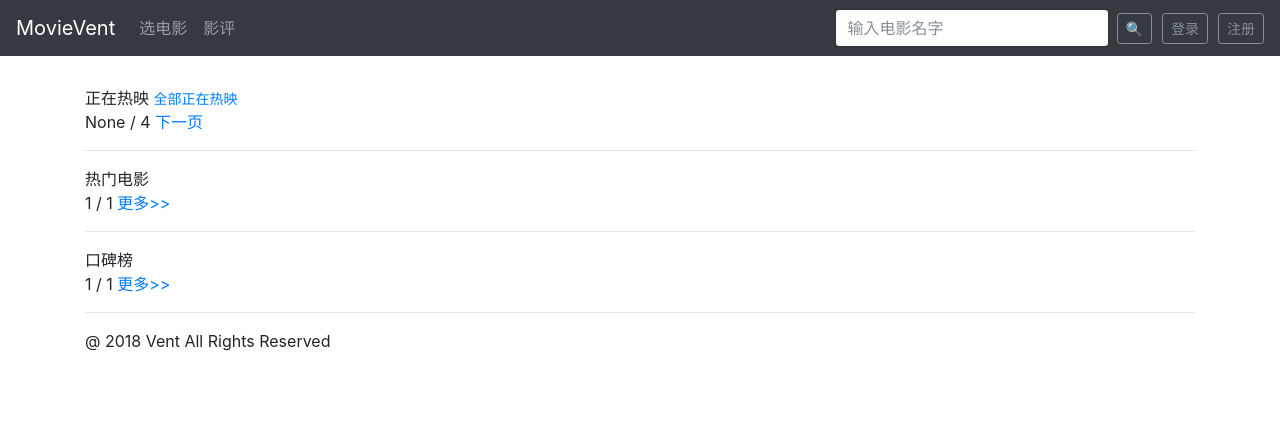
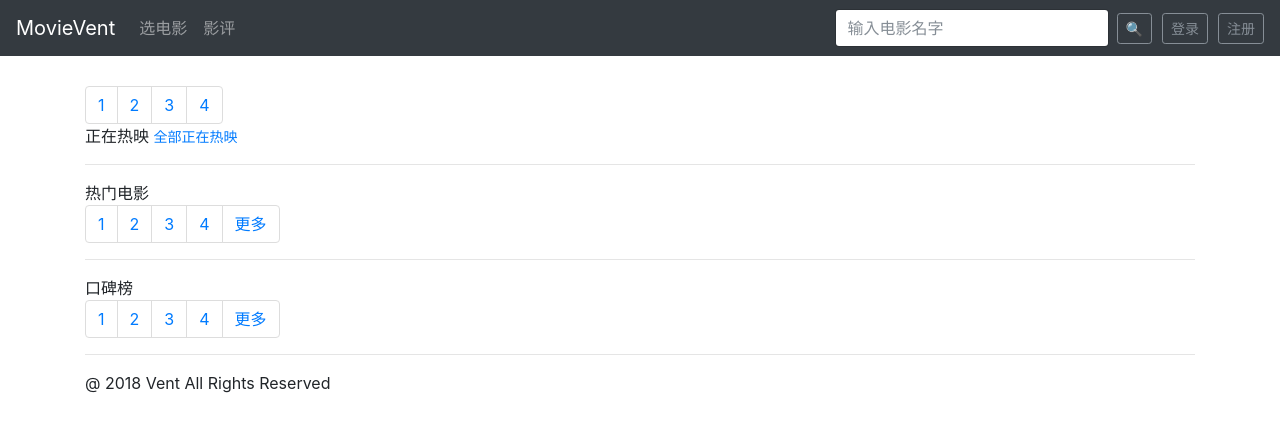
Before and after one commit to xfffrank/MovieVent, a Django app: page / in a window 1280 px wide. Shown: the top 432 px of the page. Run offline with Django 3.2, Linux system fonts and the light colour scheme; data that the repository does not hold is empty; some libraries are stand-ins or nearby versions.

Commit message:
update index

```diff
--- a/movies/views.py
+++ b/movies/views.py
@@ -126,6 +126,8 @@
     # 获取标签和排序方式
     tag = request.GET.get('tag', '热门')
     sort = request.GET.get('sort', 'recommend')
+    # 获取索引位置，并强制转换为整数
+    start_pos = int(request.GET.get("start_pos", 0))
     # print(tag, sort)
 
     if sort == 'recommend':
@@ -135,25 +137,10 @@
     elif sort == 'rank':
         sort_value = '-rating'
 
-    limit = 20 # 每页显示的数量
-
-    # 取页码以及翻页类型
-    # 当前页面若取不到，则默认第一页
-    # 注意这里 page 参数对应的值在前端
-    current_p = int(request.GET.get('page', '1'))
-    page_type = request.GET.get('page_type', '')
-
-    if page_type == 'previous':
-        current_p -= 1
-    elif page_type == 'next':
-        current_p += 1
-    print('当前页数', current_p) #test
-
+    limit = 20  # 每页显示的数量
     previous_page = True
     next_page = True
-    start_pos = (current_p - 1) * limit
     end_pos = start_pos + limit
-
 
     if tag == '热门':
         # 计算该类别的电影数量
@@ -197,7 +184,7 @@
     # 判断是否有上下页
     if start_pos <= 0:
         previous_page = False
-    if end_pos > movie_num:
+    if end_pos >= movie_num:
         next_page = False
 
     # test
@@ -207,15 +194,8 @@
     # print('end_pos', end_pos)
 
     for movie in movie_list:
+        # 取电影名字的中文部分
         movie.name = movie.name.split(' ')[0]
-
-    # paginator
-    # limit = 15
-    # paginator = Paginator(movie_list, limit)
-    # page = request.GET.get('page')
-    # print('当前页数', page)
-    # movies = paginator.get_page(page)
-
 
     context = {
         'movie_list': movie_list,
@@ -223,98 +203,64 @@
         'sort': sort,
         'previous_page': previous_page,
         'next_page': next_page,
-        'current_p': current_p,
-        'page_type': page_type,
+        'start_pos': start_pos,
     }
 
     return render(request, 'movies/pick_movie.html', context)
 
 
-
 def index(request):
-
-    # now_playing_list = Movie.objects.order_by('-release_time')[:5]
-    # for movie in now_playing_list:
-    #     movie.name = movie.name.split(' ')[0]
-    #
-    # now_playing_page = request.GET.get('now_playing_page', 1)
-    # # 判断是否有上下页
-    # if now_playing_page == 1:
-    #     np_previous = 0
-    # elif now_playing_page == 4:
-    #     np_next = 0
-    # else:
-    #     np_previous = 1
-    #     np_next = 1
-    #
-    # # 建立数据库连接
-    # connection = pymysql.connect(
-    #     host='localhost',
-    #     user='abc',
-    #     password='123',
-    #     db='Vent',
-    #     charset='utf8mb4',
-    #     cursorclass=pymysql.cursors.DictCursor
-    # )
-    # try:
-    #     with connection.cursor() as cursor:
-    #         sql = "SELECT `name`, `poster`, `rating` from `movies_movie` ORDER BY `release_time` DESC LIMIT 20"
-    #         cursor.execute(sql)
-    #         result = cursor.fetchall()
-    # except Exception as e:
-    #     print(e)
-    # else:
-    #     test = result[5:10]
-    #     # test_ret = json.dumps(test)
-    #     # test_json = json.loads(test_ret)
-    #     return JsonResponse(test)
-    #
-    # context = {
-    #     'np_list': now_playing,
-    #     # 'hot_list': hot_list,
-    #     # 'rating_list': rating_list,
-    #     'now_playing_page': now_playing_page,
-    #     # 'hot_page': hot_page,
-    #     # 'rating_page': rating_page,
-    # }
-    #
-    # return render(request, 'movies/index.html', context)
+    hot_page = int(request.GET.get('hot_page', 1))
+    np_page = int(request.GET.get('np_page', 1))
+    r_page = int(request.GET.get('r_page', 1))
 
     # 正在上映
-    now_playing = Movie.objects.order_by('-release_time')[:20]
+    start_pos_np = (np_page - 1) * 5
+    end_pos_np = start_pos_np + 5
+    now_playing = Movie.objects.order_by('-release_time')[start_pos_np:end_pos_np]
     for movie in now_playing:
         movie.name = movie.name.split(' ')[0]
 
-    limit = 5
-    paginator1 = Paginator(now_playing, limit)
-    now_playing_page = request.GET.get('now_playing_page')
-    now_playing = paginator1.get_page(now_playing_page)
+    # limit = 5
+    # paginator1 = Paginator(now_playing, limit)
+    # now_playing_page = request.GET.get('now_playing_page')
+    # now_playing = paginator1.get_page(now_playing_page)
 
     # 热门电影
-    hot_list = Movie.objects.order_by('-heat')[:20]
+    start_pos_h = (hot_page - 1) * 5
+    end_pos_h = start_pos_h + 5
+    hot_list = Movie.objects.order_by('-heat')[start_pos_h:end_pos_h]
     for movie in hot_list:
         movie.name = movie.name.split(' ')[0]
 
-    paginator2 = Paginator(hot_list, limit)
-    hot_page = request.GET.get('hot_page')
-    hot_list = paginator2.get_page(hot_page)
+    # paginator2 = Paginator(hot_list, limit)
+    # hot_page = request.GET.get('hot_page')
+    # hot_list = paginator2.get_page(hot_page)
 
     # 口碑榜
-    rating_list = Movie.objects.order_by('-rating')[:20]
+    start_pos_r = (r_page - 1) * 5
+    end_pos_r = start_pos_r + 5
+
+    rating_list = Movie.objects.order_by('-rating')[start_pos_r:end_pos_r]
     for movie in rating_list:
         movie.name = movie.name.split(' ')[0]
 
-    paginator2 = Paginator(rating_list, limit)
-    rating_page = request.GET.get('rating_page')
-    rating_list = paginator2.get_page(rating_page)
+    # paginator2 = Paginator(rating_list, limit)
+    # rating_page = request.GET.get('rating_page')
+    # rating_list = paginator2.get_page(rating_page)
+
+    #test
+    # print(len(now_playing))
 
     context = {
         'np_list': now_playing,
         'hot_list': hot_list,
         'rating_list': rating_list,
-        'now_playing_page': now_playing_page,
+        'r_page': r_page,
         'hot_page': hot_page,
-        'rating_page': rating_page,
+        'np_page': np_page,
+        # test
+        # 'movie': now_playing[0],
     }
 
     return render(request, 'movies/index.html', context)
@@ -326,21 +272,14 @@
     movie = get_object_or_404(Movie, pk=movie_id)
 
     # 排序方式
-    sort = request.GET.get('sort')
-    # 获取页码以及翻页类型
-    current_p = int(request.GET.get('page', '1'))
-    page_type = request.GET.get('page_type', '')
+    sort = request.GET.get('sort', 'votes')
+    # 获取索引位置，并强制转换为整数
+    start_pos = int(request.GET.get("start_pos", 0))
 
     limit = 20  # 每页显示的数量
-    # 判断翻页类型
-    if page_type == 'previous':
-        current_p -= 1
-    elif page_type == 'next':
-        current_p += 1
 
     previous_page = True
     next_page = True
-    start_pos = (current_p - 1) * limit
     end_pos = start_pos + limit
 
     comment_num = movie.comment_set.count()
@@ -356,17 +295,17 @@
         except Exception as e:
             print(e)
             comment_set = movie.comment_set.order_by('-time')[start_pos:]
-    else: # 默认排序
-        try:
-            comment_set = movie.comment_set.order_by('-thumb_ups')[start_pos:end_pos]
-        except Exception as e:
-            print(e)
-            comment_set = movie.comment_set.order_by('-thumb_ups')[start_pos:]
+    # else: # 默认排序
+    #     try:
+    #         comment_set = movie.comment_set.order_by('-thumb_ups')[start_pos:end_pos]
+    #     except Exception as e:
+    #         print(e)
+    #         comment_set = movie.comment_set.order_by('-thumb_ups')[start_pos:]
 
     # 判断是否有上下页
     if start_pos <= 0:
         previous_page = False
-    if end_pos > comment_num:
+    if end_pos >= comment_num:
         next_page = False
 
     if request.method == 'POST':
@@ -394,8 +333,8 @@
                 'movie': movie,
                 'comment_set': comment_set,
                 'form': form,
-                'current_p': current_p,
-                'page_type': page_type,
+                'sort': sort,
+                'start_pos': start_pos,
                 'previous_page': previous_page,
                 'next_page': next_page,
             }
@@ -410,10 +349,10 @@
 
         context = {
             'movie': movie,
+            'sort': sort,
             'comment_set': comment_set,
             'form': form,
-            'current_p': current_p,
-            'page_type': page_type,
+            'start_pos': start_pos,
             'previous_page': previous_page,
             'next_page': next_page,
         }
@@ -423,23 +362,14 @@
 
 def reviews(request):
     # 排序方式
-    sort = request.GET.get('sort')
-    # 取页码以及翻页类型
-    # 当前页面若取不到，则默认第一页
-    # 注意这里 page 参数对应的值在前端
-    current_p = int(request.GET.get('page', '1'))
-    page_type = request.GET.get('page_type', '')
+    sort = request.GET.get('sort', 'votes')
+    # 获取索引位置，并强制转换为整数
+    start_pos = int(request.GET.get("start_pos", 0))
+
     limit = 20  # 每页显示的数量
-
-    # 判断翻页类型
-    if page_type == 'previous':
-        current_p -= 1
-    elif page_type == 'next':
-        current_p += 1
 
     previous_page = True
     next_page = True
-    start_pos = (current_p - 1) * limit
     end_pos = start_pos + limit
 
     comment_num_limit = 100
@@ -455,15 +385,12 @@
 
     elif sort == 'time':
         comment_set = Comment.objects.order_by('-time')[start_pos:end_pos]
-    else: # 默认排序方式
-        comment_set = Comment.objects.order_by('-thumb_ups')[start_pos:end_pos]
 
     context = {
         'comment_set': comment_set,
         'next_page': next_page,
         'previous_page': previous_page,
-        'current_p': current_p,
-        'page_type': page_type,
+        'start_pos': start_pos,
         'sort': sort,
     }
 
--- a/templates/movies/index.html
+++ b/templates/movies/index.html
@@ -8,23 +8,43 @@
 {% block main %}
 <div class="container">
     <div style="padding: 30px 0 0 0;">
-			<span>正在热映</span>
+        <div class="header">
+            <span class="pagination">
+            <li class="page-item">
+                <a class="page-link" href="?np_page=1&hot_page={{ hot_page }}&r_page={{ r_page }}">
+                    1
+                </a>
+            </li>
+            <li class="page-item">
+                <a class="page-link" href="?np_page=2&hot_page={{ hot_page }}&r_page={{ r_page }}">
+                    2
+                </a>
+            </li>
+            <li class="page-item">
+                <a class="page-link" href="?np_page=3&hot_page={{ hot_page }}&r_page={{ r_page }}">
+                    3
+                </a>
+            </li>
+            <li class="page-item">
+                <a class="page-link" href="?np_page=4&hot_page={{ hot_page }}&r_page={{ r_page }}">
+                    4
+                </a>
+            </li>
+          </span>
+        </div>
+
+        <span>正在热映 </span>
         <span><a href="{% url 'movies:now_playing' %}" style="font-size: 14px;">全部正在热映</a></span>
-			<div class="header">
-				<span>{{ now_playing_page }} / 4</span>
-                <span><a href="avascript:;" class="next">下一页</a></span>
-			</div>
+
     </div>
 
     <hr/>
+
     <div class="row movie_row">
         {% for movie in np_list %}
         <ul class="col-sm-2.4">
             <div class="accord">
                 <li class="poster">
-                        <!--<a href="{% url 'movies:detail' movie.id %}?sort=votes">-->
-                            <!--<img src="{{ movie.poster }}">-->
-                        <!--</a>-->
                     <a href="{{ movie.get_absolute_url }}">
                         <img src="{{ movie.poster }}">
                     </a>
@@ -32,7 +52,6 @@
                 <li class="title">
                     <a href="{{ movie.get_absolute_url }}">{{ movie.name }}</a>
                     <strong>{{ movie.rating }}</strong>
-                        <!-- <p class="rating">6.0</p> -->
                 </li>
             </div>
         </ul>
@@ -41,15 +60,29 @@
 
     <span>热门电影</span>
     <div class="header">
-			<span>{{ hot_list.number }} / {{ hot_list.paginator.num_pages }}</span>
-			{% if hot_list.has_previous %}
-			<span><a href="?hot_page={{ hot_list.previous_page_number }}&&now_playing_page={{ now_playing_page }}">上页</a></span>
-			{% endif %}
-
-			{% if hot_list.has_next %}
-			<span><a href="?hot_page={{ hot_list.next_page_number }}&&now_playing_page={{ now_playing_page }}">下页</a></span>
-			{% endif %}
-			<span><a href="{% url 'movies:explore' %}?tag=热门">更多>></a></span>
+        <span class="pagination">
+            <li class="page-item">
+                <a class="page-link" href="?np_page={{ np_page }}&hot_page=1&r_page={{ r_page }}">
+                    1
+                </a>
+            </li>
+            <li class="page-item">
+                <a class="page-link" href="?np_page={{ np_page }}&hot_page=2&r_page={{ r_page }}">
+                    2
+                </a>
+            </li>
+            <li class="page-item">
+                <a class="page-link" href="?np_page={{ np_page }}&hot_page=3&r_page={{ r_page }}">
+                    3
+                </a>
+            </li>
+            <li class="page-item">
+                <a class="page-link" href="?np_page={{ np_page }}&hot_page=4&r_page={{ r_page }}">
+                    4
+                </a>
+            </li>
+            <li class="page-item"><a class="page-link" href="{% url 'movies:explore' %}?sort=recommend">更多</a></li>
+          </span>
     </div>
     <hr>
     <div class="row movie_row">
@@ -74,15 +107,29 @@
 
     <span>口碑榜</span>
     <div class="header">
-			<span>{{ rating_list.number }} / {{ rating_list.paginator.num_pages }}</span>
-			{% if rating_list.has_previous %}
-			<span><a href="?hot_page={{ hot_page }}&&now_playing_page={{ now_playing_page }}&&rating_page={{ rating_list.previous_page_number }}">上页</a></span>
-			{% endif %}
-
-			{% if rating_list.has_next %}
-			<span><a href="?hot_page={{ hot_page }}&&now_playing_page={{ now_playing_page }}&&rating_page={{ rating_list.next_page_number }}">下页</a></span>
-			{% endif %}
-			<span><a href="{% url 'movies:explore' %}?sort=rank">更多>></a></span>
+        <span class="pagination">
+            <li class="page-item">
+                <a class="page-link" href="?np_page={{ np_page }}&hot_page={{ hot_page }}&r_page=1">
+                    1
+                </a>
+            </li>
+            <li class="page-item">
+                <a class="page-link" href="?np_page={{ np_page }}&hot_page={{ hot_page }}&r_page=2">
+                    2
+                </a>
+            </li>
+            <li class="page-item">
+                <a class="page-link" href="?np_page={{ np_page }}&hot_page={{ hot_page }}&r_page=3">
+                    3
+                </a>
+            </li>
+            <li class="page-item">
+                <a class="page-link" href="?np_page={{ np_page }}&hot_page={{ hot_page }}&r_page=4">
+                    4
+                </a>
+            </li>
+            <li class="page-item"><a class="page-link" href="{% url 'movies:explore' %}?sort=rank">更多</a></li>
+          </span>
     </div>
     <hr>
     <div class="row movie_row">
@@ -115,24 +162,35 @@
 {% block script %}
 <script type="text/javascript">
 $(document).ready(function(){
+    // for every slide in carousel, copy the next slide's item in the slide.
+// Do the same for the next, next item.
+$('.carousel .carousel-item').each(function(){
+  var next = $(this).next();
+  if (!next.length) {
+    next = $(this).siblings(':first');
+  }
+  next.children(':first-child').clone().appendTo($(this));
 
-      $('.next').click(function(){
+  if (next.next().length>0) {
+    next.next().children(':first-child').clone().appendTo($(this));
+  } else {
+  	$(this).siblings(':first').children(':first-child').clone().appendTo($(this));
+  }
+});
 
-		var element = $(this); // 保存当前元素
-      	var comment_id = $(this).data('val'); // 获取该条评论的 id
-
-
-      	$.get("{% url 'movies:index' %}",
-
-
-      		function(ret) {
-
-
-      		}
-      	)
-      });
 
 });
 
+
+
+
+
+
+
+
+
+
+
+
 </script>
 {% endblock script %}
--- a/templates/reviews/all_comments.html
+++ b/templates/reviews/all_comments.html
@@ -60,12 +60,12 @@
 
 
     <div style="text-align: center; padding: 30px;"> <!-- 网页导航 -->
-        <span><a href="{% url 'movies:all_comments' movie.id %}"><< 首页</a></span>
+        <span><a href="?sort={{ sort }}&start_pos=0"><< 首页</a></span>
         {% if previous_page == True %}
-            <span><a href="?page={{ current_p }}&page_type=previous"> < 前页</a></span>
+            <span><a href="?sort={{ sort }}&start_pos={{ start_pos | add:'-20' }}"> < 前页</a></span>
         {% endif %}
         {% if next_page == True %}
-            <span><a href="?page={{ current_p }}&page_type=next"> 后页 ></a></span>
+            <span><a href="?sort={{ sort }}&start_pos={{ start_pos | add:'20' }}"> 后页 ></a></span>
         {% endif %}
     </div>
 
```
Also changed, not shown: templates/movies/pick_movie.html (+3 -6 lines), templates/reviews/top_reviews.html (+3 -4 lines), users/forms.py (+0 -57 lines). Lines whose indentation alone changed are shown as unchanged.
